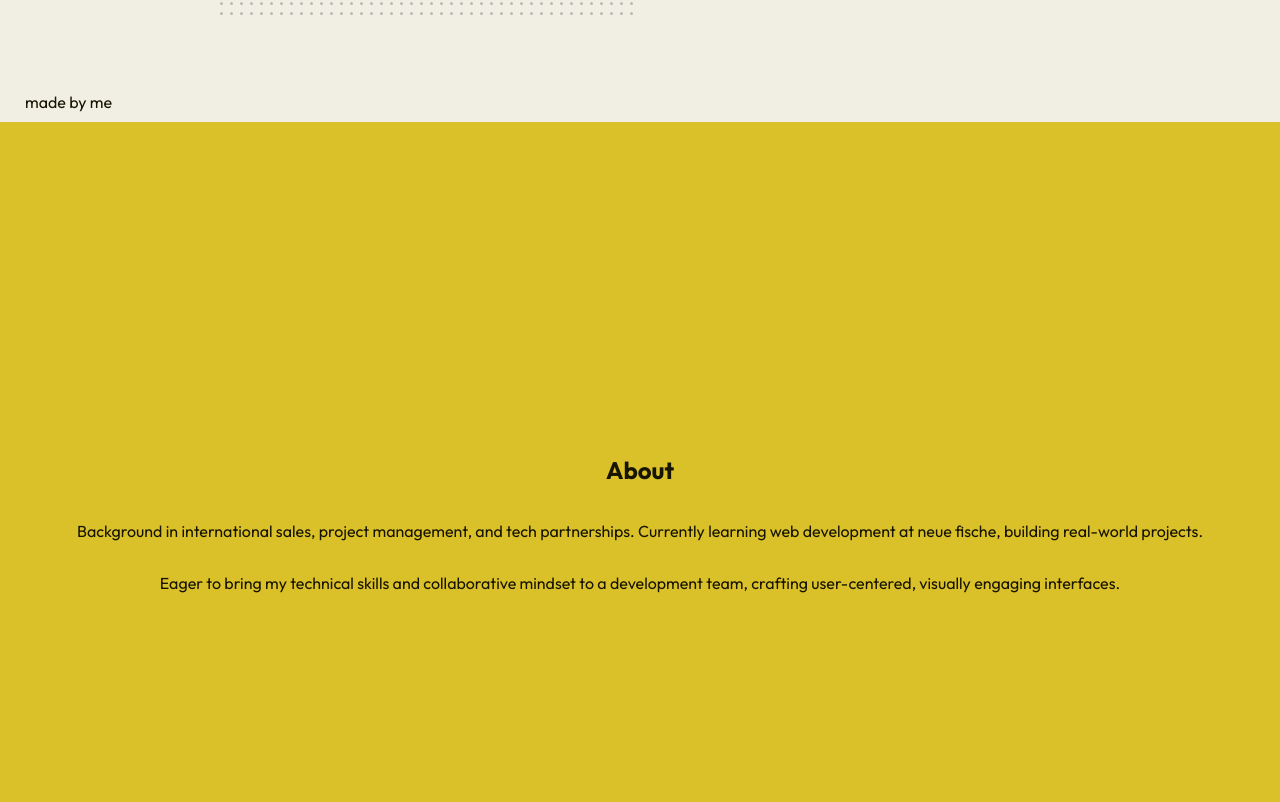
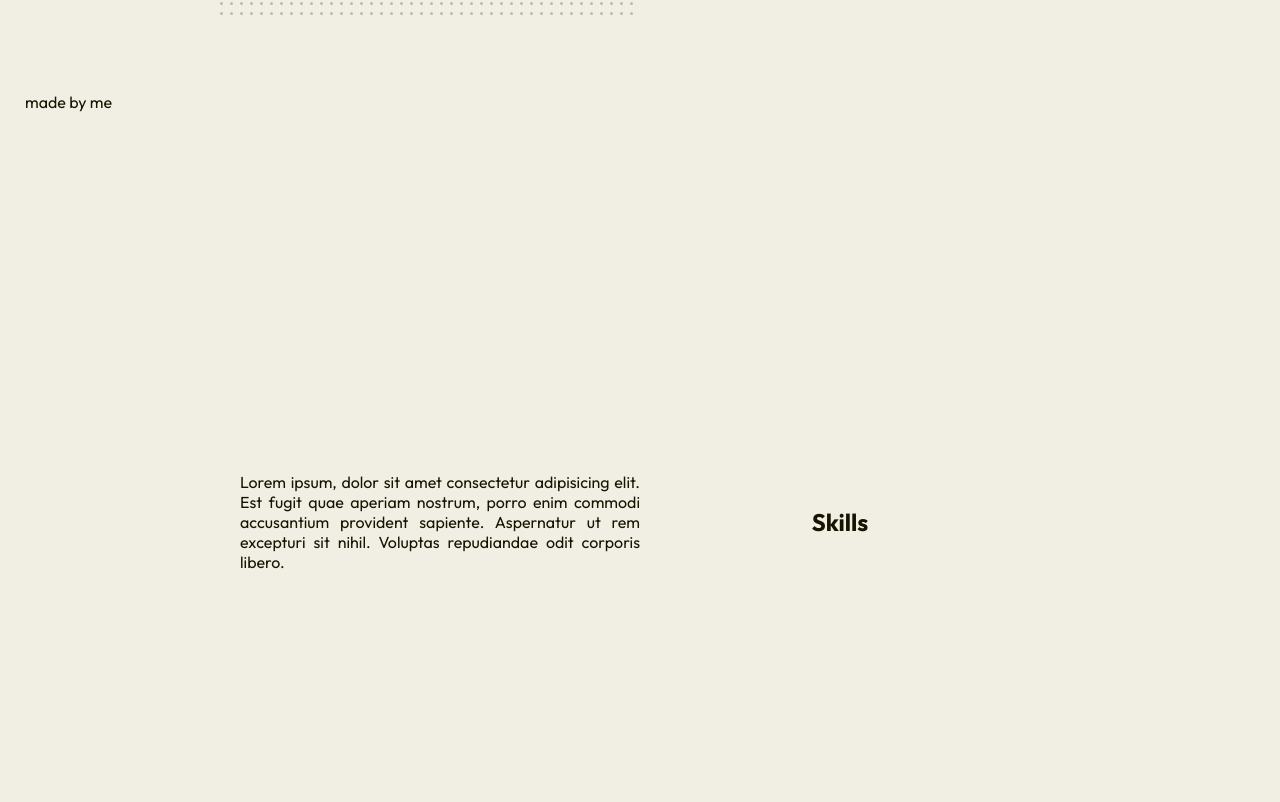
Before and after one commit to StephMode/personal-website, a React (Vite) app: page / in a window 1280 px wide. Shown: the part 678-1480 px from the top of the page. Built offline with nearby package versions, Linux system fonts and the light colour scheme.

Commit message:
refactor: adjust HomePage and App

```diff
--- a/src/App.jsx
+++ b/src/App.jsx
@@ -3,6 +3,7 @@ import githubIcon from "./assets/github.svg";
 import styled, { ThemeProvider } from "styled-components";
 import Navbar from "./components/layout/Navbar";
 import HomePage from "./components/pages/HomePage";
+import AboutPage from "./components/pages/AboutPage";
 
 export default function App() {
   return (
@@ -14,21 +15,11 @@ export default function App() {
       <StyledSection id="home">
         <HomePage />
       </StyledSection>
-      <ThemeProvider theme={contrast}>
-        <StyledSection id="about">
-          <h2>About</h2>
-          <p>
-            Background in international sales, project management, and tech
-            partnerships. Currently learning web development at neue fische,
-            building real-world projects.
-          </p>
-          <p>
-            Eager to bring my technical skills and collaborative mindset to a
-            development team, crafting user-centered, visually engaging
-            interfaces.
-          </p>
-        </StyledSection>
-      </ThemeProvider>
+
+      <StyledSection id="about">
+        <AboutPage />
+      </StyledSection>
+
       <StyledSection id="connect">
         <h2>Let's connect</h2>
         <a href="https://github.com/StephMode" target="_blank">
--- a/src/components/pages/HomePage.jsx
+++ b/src/components/pages/HomePage.jsx
@@ -1,6 +1,6 @@
 import styled from "styled-components";
 
-export default function () {
+export default function HomePage() {
   return (
     <StyledGridContainer>
       <StyledGridElementName>
```
